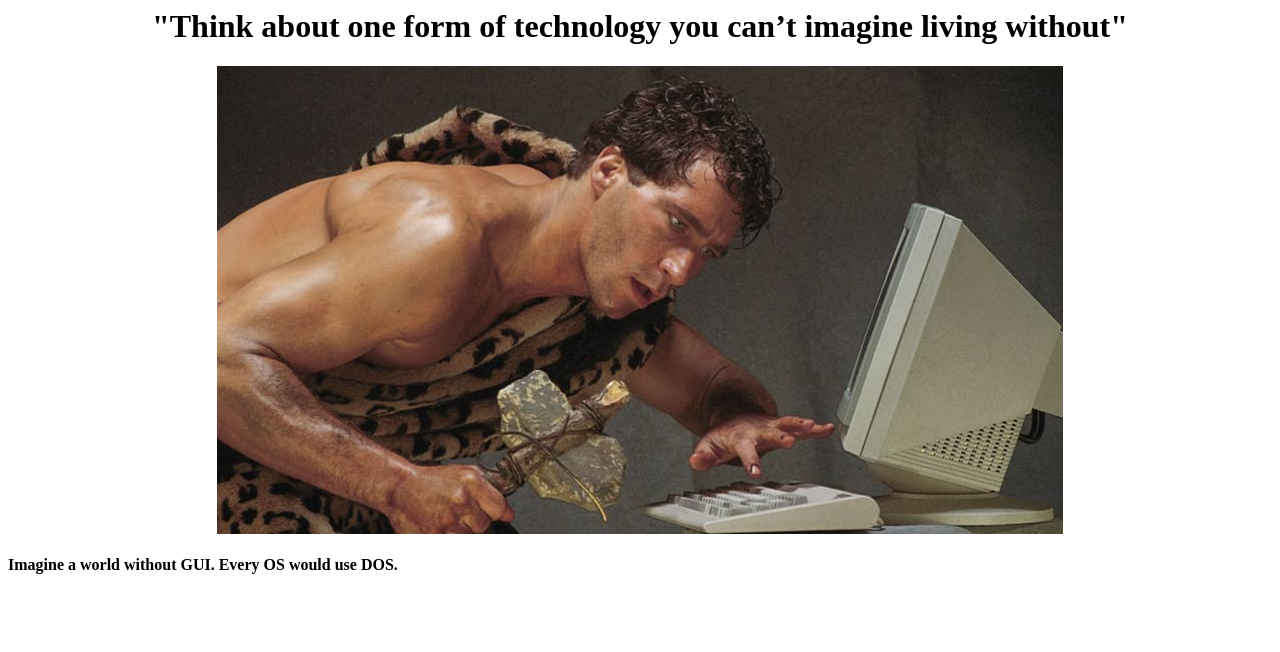
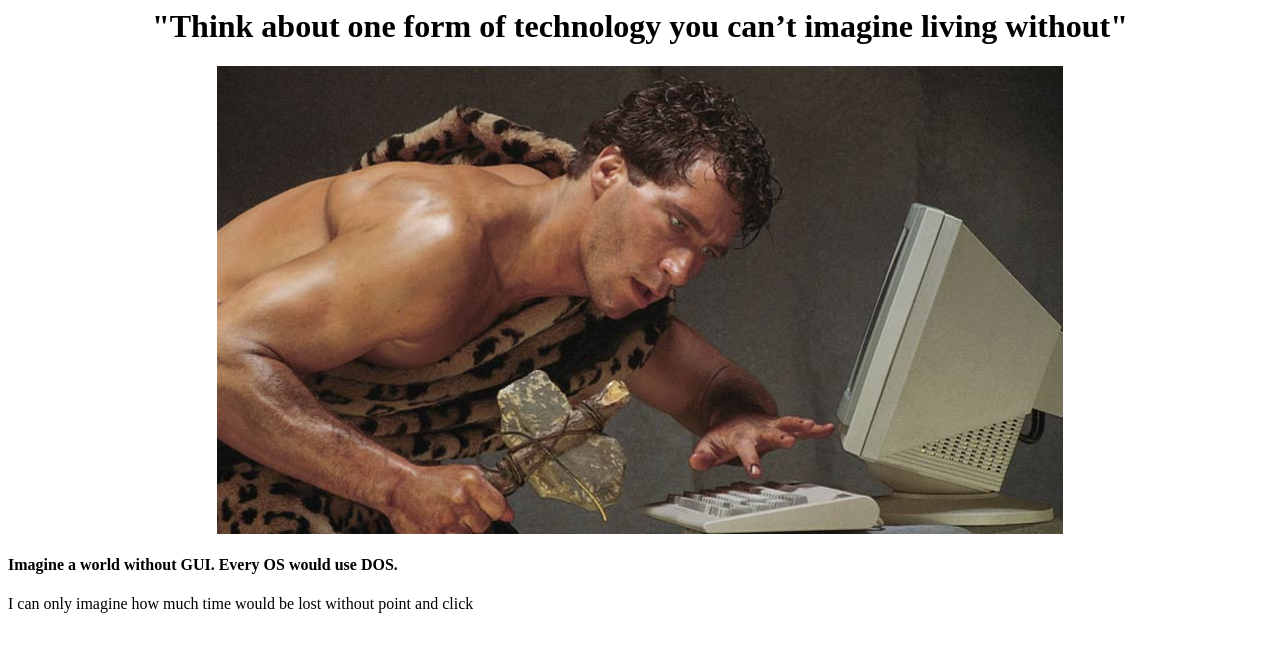
Before and after one commit to FireLevelOne/writingwednesday.club, a plain HTML site: page technology live without.html in a window 1280 px wide. Drawn offline with Linux system fonts and the light colour scheme.

Commit message:
Update technology live without.html

```diff
--- a/technology live without.html
+++ b/technology live without.html
@@ -2,5 +2,5 @@
 <center> <h1>"Think about one form of technology you can’t imagine living without"</h1>
 <img src="https://firelevelone.github.io/writingwednesday.club/pics/caveman.png" width="846" height="468" />
 </center>
-<h4>Imagine a world without GUI. Every OS would use DOS.</h4>
+<h4>Imagine a world without GUI. Every OS would use DOS. </h4> <span>I can only imagine how much time would be lost without point and click </span>
 </html>
```
